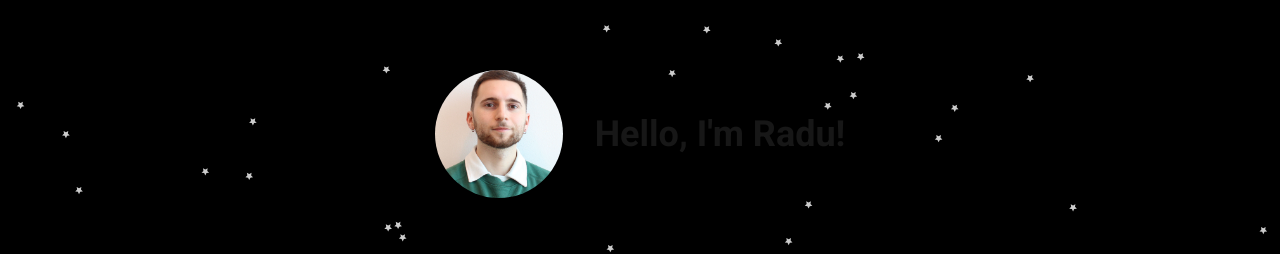
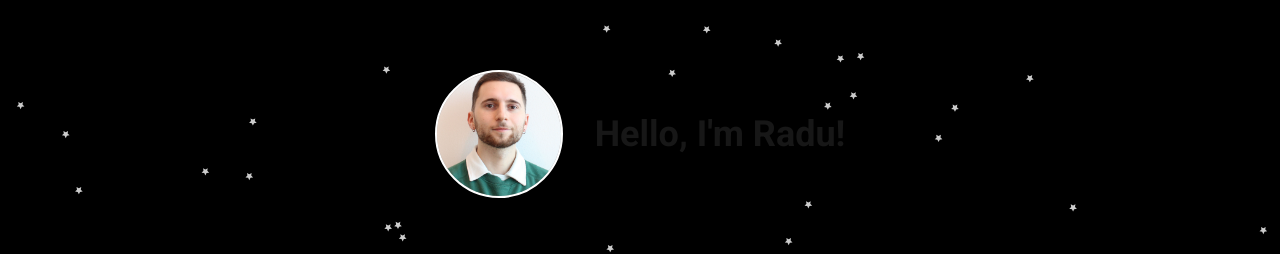
Before and after one commit to droggokid/radu-portofolio, a Next.js app: page / in a window 1280 px wide. Shown: the part 122-376 px from the top of the page. Built offline with nearby package versions, Linux system fonts and the light colour scheme.

Commit message:
using next/image wrapped in avatar for optimization, simplified particles

```diff
--- a/src/app/page.tsx
+++ b/src/app/page.tsx
@@ -1,30 +1,40 @@
-import { Avatar, NoSsr } from "@mui/material";
+import NoSsr from "@mui/material/NoSsr";
+import Avatar from "@mui/material/Avatar";
 import Stack from "@mui/material/Stack";
+import Image from "next/image";
 
 export default function Home() {
   return (
-    <NoSsr>
-      <div className="flex min-h-screen items-start justify-center pt-48">
+    <div className="flex min-h-screen items-start justify-center pt-48">
+      <NoSsr>
         <Stack
           direction={{ xs: "column", md: "row" }}
           spacing={4}
           alignItems="center"
         >
           <Avatar
-            alt="me"
-            src="/images/RAF-1.jpg"
             sx={{
               width: 128,
               height: 128,
+              position: "relative",
               transition: "transform 0.3s",
               "&:hover": { transform: "scale(1.05)" },
+              border: "2px solid #fff",
             }}
-          />
+          >
+            <Image
+              src="/images/RAF-1.jpg"
+              alt="me"
+              fill
+              style={{ objectFit: "cover" }}
+            />
+          </Avatar>
+
           <h1 className="text-3xl md:text-4xl font-bold">
             Hello, I&apos;m Radu!
           </h1>
         </Stack>
-      </div>
-    </NoSsr>
+      </NoSsr>
+    </div>
   );
 }
--- a/src/components/Particles.tsx
+++ b/src/components/Particles.tsx
@@ -1,7 +1,7 @@
 "use client";
 
 import { useEffect, useMemo, useState, useCallback } from "react";
-import { initParticlesEngine } from "@tsparticles/react";
+import Particles, { initParticlesEngine } from "@tsparticles/react";
 import {
   type Container,
   type ISourceOptions,
@@ -9,22 +9,19 @@ import {
   OutMode,
 } from "@tsparticles/engine";
 import { loadSlim } from "@tsparticles/slim";
-import dynamic from "next/dynamic";
-
-const Particles = dynamic(
-  () => import("@tsparticles/react").then((mod) => mod.default),
-  { ssr: false }
-);
 
 const ParticlesComponent = () => {
   const [init, setInit] = useState(false);
 
   useEffect(() => {
-    initParticlesEngine(async (engine) => {
+    const initializeEngine = async () => {
+      await initParticlesEngine(async (engine) => {
         await loadSlim(engine);
-    }).then(() => {
+      });
       setInit(true);
-    });
+    };
+
+    initializeEngine();
   }, []);
 
   const particlesLoaded = useCallback(
@@ -90,7 +87,8 @@ const ParticlesComponent = () => {
     []
   );
 
-  if (init) {
+  if (!init) return null;
+
   return (
     <Particles
       id="tsparticles"
@@ -98,9 +96,6 @@ const ParticlesComponent = () => {
       options={options}
     />
   );
-  }
-
-  return null;
 };
 
 export default ParticlesComponent;
```
Lines whose indentation alone changed are shown as unchanged.
